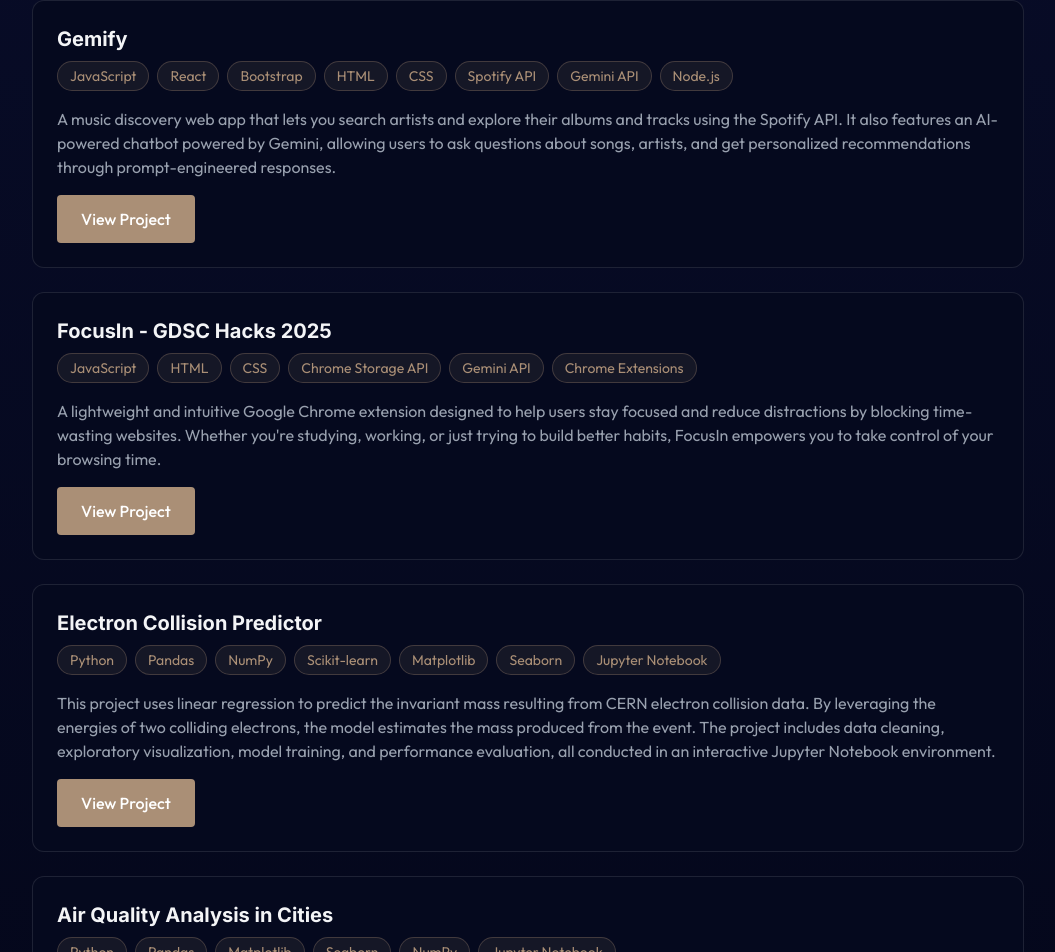
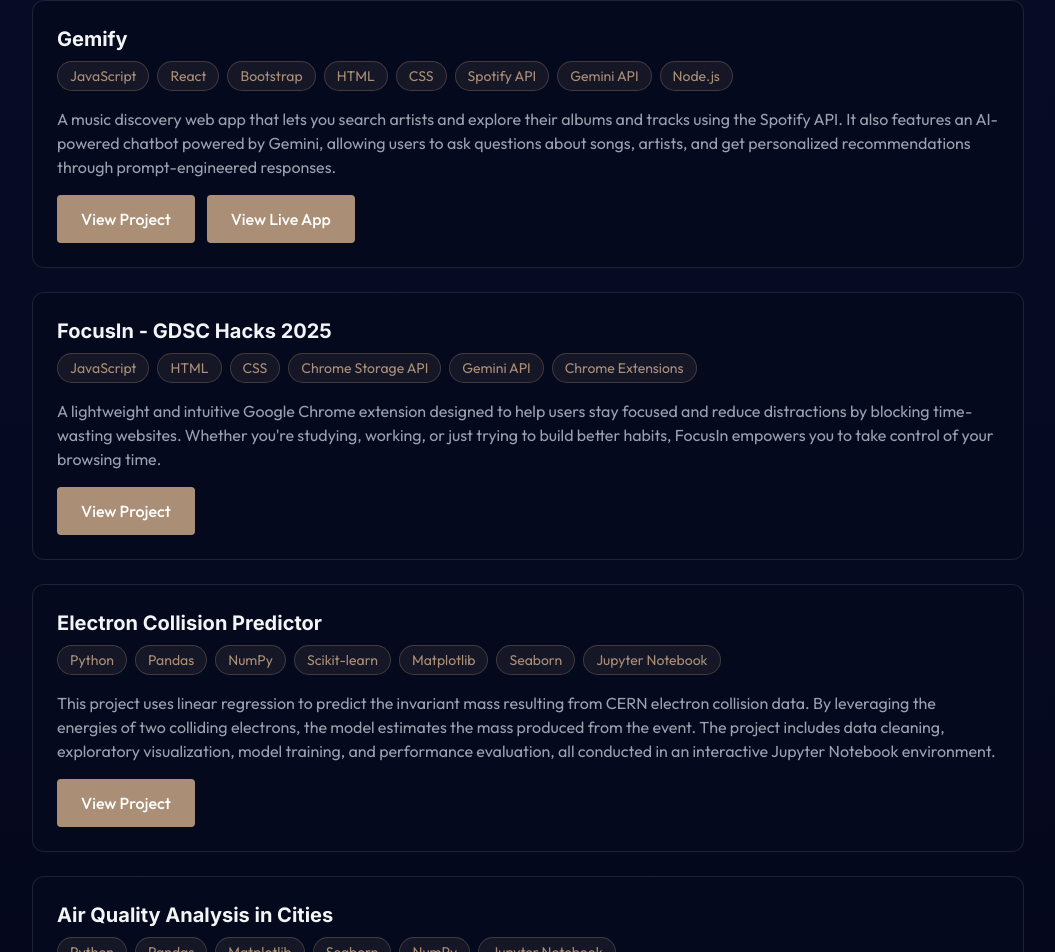
Before and after one commit to louisnguyenn/Louis-Personal-Portfolio, a React (Vite) app: page / in a window 1280 px wide. Shown: the part 3392-4344 px from the top of the page, without its empty margins (112-1167 px from the left). Built offline with nearby package versions, Linux system fonts and the light colour scheme.

Commit message:
added live app button for project

```diff
--- a/src/components/sections/Projects.jsx
+++ b/src/components/sections/Projects.jsx
@@ -36,8 +36,9 @@
                 and get personalized recommendations through prompt-engineered responses.
               </p>
 
-              <div className="flex justify-between items-center">
+              <div className="flex gap-3 items-center">
                 <a href="https://github.com/louisnguyenn/Gemify" target="_blank" className="bg-[#AA8F76] text-white py-3 px-6 rounded font-medium transition-all relative overflow-hidden hover:-translate-y-0.5 hover:bg-[#8A6F56]">View Project</a>
+                <a href="https://louisnguyenn.github.io/Gemify/" target="_blank" className="bg-[#AA8F76] text-white py-3 px-6 rounded font-medium transition-all relative overflow-hidden hover:-translate-y-0.5 hover:bg-[#8A6F56]">View Live App</a>
               </div>
             </div>
           </div>
```
